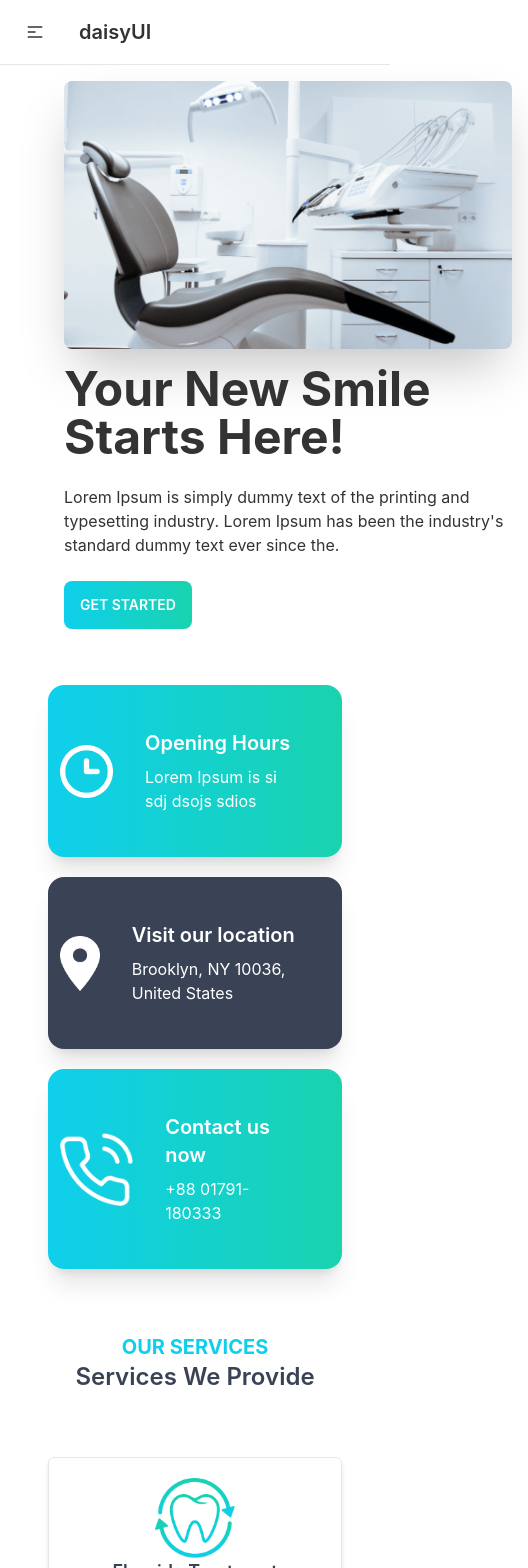
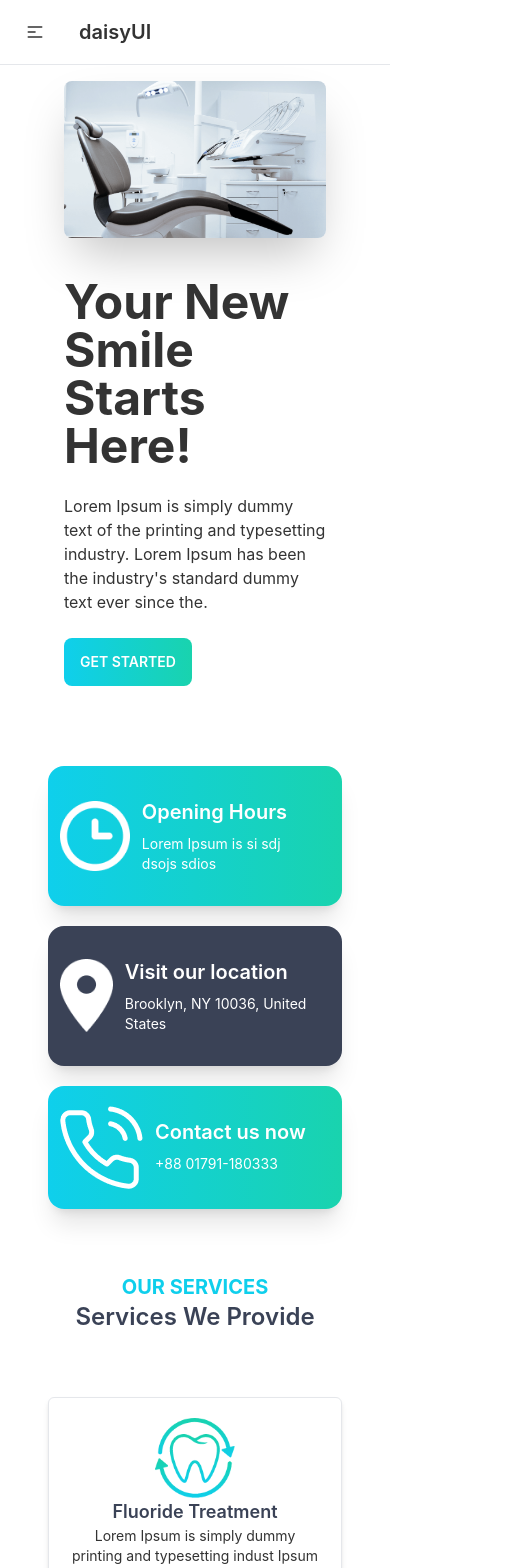
Before and after one commit to MernLearner/doctor-portal, a React (Create React App) app: page / in a window 390 px wide. Shown: the top 1568 px of the page, 528 px wide, since content can reach past the window. Built offline with nearby package versions, Linux system fonts and the light colour scheme.

Commit message:
responsive before appointment page

```diff
--- a/src/components/Pages/Home/DentalCare.jsx
+++ b/src/components/Pages/Home/DentalCare.jsx
@@ -4,13 +4,14 @@ import treatment from '../../../assets/treatment.png';
 
 const DentalCare = () => {
     return (
-    <section className="hero text-left lg:px-20">
-            <div className="hero-content flex-col  lg:flex-1 gap-10 lg:flex-row-reverse">
+    <section className="hero  text-left lg:px-20">
+            <div className="hero-content justify-between flex-col gap-10 lg:flex-row-reverse">
                 <div className='order-1 '>
                     <h1 className="text-5xl font-bold">Exceptional Dental Care, on Your Terms</h1>
                     <p className="py-6">It is a long established fact that a reader will be distracted by the readable content of a page when looking at its layout. The point of using Lorem Ipsumis that it has a more-or-less normal distribution of letters,as opposed to using 'Content here, content here', making it look like readable English. Many desktop publishing packages and web page</p>
                     <PrimaryButton link={'/about'}>get started</PrimaryButton>
                 </div>
+
                 <img src={treatment} alt={"dentalImage"} className="sm:max-w-sm rounded-lg shadow-2xl lg:order-1"  />
             </div>
         </section>
--- a/src/components/Pages/Home/HeroBottom.jsx
+++ b/src/components/Pages/Home/HeroBottom.jsx
@@ -7,23 +7,23 @@ import HeroBottomSingle from './HeroBottomSingle';
 
 const HeroBottom = () => {
     return (
-        <div className='grid lg:grid-cols-3 grid-cols-1 md:grid-cols-2  gap-5 items-center text-left  mt-10 lg:mt-0'>
+        <div className='grid lg:grid-cols-3 grid-cols-1 md:grid-cols-2  gap-5  text-left  mt-10 lg:mt-0'>
             <HeroBottomSingle
                 img={clock}
                 bgClass={"bg-gradient-to-r from-primary to-secondary"}
-            title={"Opening Hours" }
+                title={"Opening Hours"}
                 desc={"Lorem Ipsum is si sdj dsojs sdios "}
             ></HeroBottomSingle>
             <HeroBottomSingle
                 img={place}
                 bgClass={"bg-accent"}
-            title={"Visit our location" }
+                title={"Visit our location"}
                 desc={"Brooklyn, NY 10036, United States"}
             ></HeroBottomSingle>
             <HeroBottomSingle
                 img={phone}
                 bgClass={"bg-gradient-to-r from-primary to-secondary"}
-            title={"Contact us now" }
+                title={"Contact us now"}
                 desc={"+88 01791-180333"}
             ></HeroBottomSingle>
         </div>
--- a/src/components/Pages/Home/HeroBottomSingle.jsx
+++ b/src/components/Pages/Home/HeroBottomSingle.jsx
@@ -5,11 +5,11 @@ const HeroBottomSingle = ({img,bgClass,title,desc}) => {
 
     return (
         <div>
-            <div className={`card card-side shadow-xl  p-3 ${bgClass}` }>
+            <div className={`card card-side shadow-xl  lg:px-3 lg:py-6  px-3 py-5 ${bgClass}` }>
                 <figure><img src={img} alt="img" /></figure>
-                <div className="card-body">
+                <div className="flex flex-col gap-2 p-3">
                     <h2 className="card-title text-white">{title}</h2>
-                    <p className='text-md text-white'>{desc}</p>
+                    <p className='text-sm text-white'>{desc}</p>
                 </div>
             </div>
         </div>
--- a/src/components/Pages/Home/HeroSection.jsx
+++ b/src/components/Pages/Home/HeroSection.jsx
@@ -6,15 +6,13 @@ import PrimaryButton from '../../Shared/PrimaryButton';
 const HeroSection = () => {
     return (
         <div>
-            <div className="hero">
-                <div className="hero-content flex-col  lg:flex-row-reverse ">
-                    <img src={HeroImg} alt={HeroImg} className="max-w-md rounded-lg shadow-2xl " />
+            <div className="hero text-left lg:py-10 ">
+                <div className="hero-content flex-col  lg:flex-1 gap-10 lg:flex-row-reverse">
+                    <img src={HeroImg} alt={HeroImg} className="sm:max-w-sm rounded-lg shadow-2xl " />
                     <div >
-                        <h1 className="text-5xl font-bold text-left">Your New Smile Starts Here!</h1>
-                        <p className="py-6 text-left">Lorem Ipsum is simply dummy text of the printing and typesetting industry. Lorem Ipsum has been the industry's standard dummy text ever since the.</p>
-                        <div className='text-left'>
+                        <h1 className="text-5xl font-bold ">Your New Smile Starts Here!</h1>
+                        <p className="py-6 ">Lorem Ipsum is simply dummy text of the printing and typesetting industry. Lorem Ipsum has been the industry's standard dummy text ever since the.</p>
                         <PrimaryButton link={"/"}>get started</PrimaryButton>
-                        </div>
                     </div>
                 </div>
             </div>
--- a/src/components/Pages/Home/Home.jsx
+++ b/src/components/Pages/Home/Home.jsx
@@ -10,6 +10,7 @@ const Home = () => {
     return (
         <div className='px-12'>
             <HeroSection></HeroSection>
+            <SectionDivider></SectionDivider>
             <HeroBottom></HeroBottom>
             <SectionDivider></SectionDivider>
             <ServiceSection ></ServiceSection>
--- a/src/components/Shared/Navbar.jsx
+++ b/src/components/Shared/Navbar.jsx
@@ -6,7 +6,7 @@ const Navbar = () => {
         <li><Link to="About">About</Link></li>
         <li><Link to="Appointment">Appointment</Link></li>
         <li><Link to="Reviews">Reviews</Link></li>
-        <li><Link to="Contact-Us">Contact Us</Link></li>
+        <li className='w-max'><Link to="Contact-Us">Contact Us</Link></li>
         <li><Link to="login">Login</Link></li>
     </>
     return (
```
Lines whose indentation alone changed are shown as unchanged.
